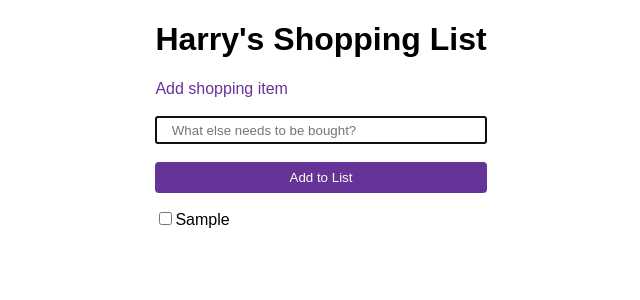
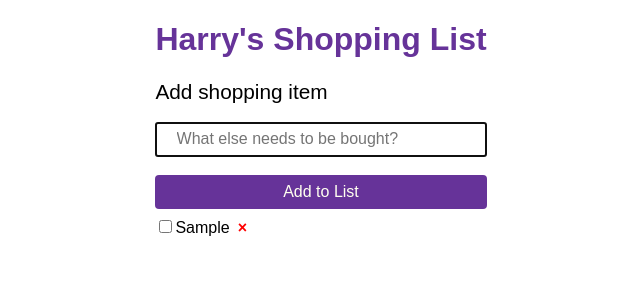
Before and after one commit to KarinLiegmann/Wizard-Shopping-List, a React (Create React App) app in the folder wizard-shopping-list/: page / in a window 1280 px wide. Both pictures are taken after typing "Sample" into the empty fields and a click on the button "Add to List". Shown: the top 300 px of the page, without its empty margins (319-959 px from the left). Built offline with nearby package versions, Linux system fonts and the light colour scheme.

Commit message:
styled components with styles-components-extension and added delete item-function

```diff
--- a/wizard-shopping-list/src/App.css
+++ /dev/null
@@ -1,11 +0,0 @@
-* {
-  box-sizing: border-box;
-}
-
-body {
-  font-family: sans-serif;
-  margin: 0;
-  display: flex;
-  flex-direction: column;
-  align-items: center;
-}
--- a/wizard-shopping-list/src/App.js
+++ b/wizard-shopping-list/src/App.js
@@ -1,6 +1,5 @@
 import { useState } from 'react'
 
-import './App.css'
 import Headline from './Headline'
 import Form from './Form/Form'
 import ShoppingItem from './Form/ShoppingItem'
@@ -16,15 +15,21 @@ function App() {
   }
 
   function toggleCheckbox(indexToToggle) {
+
     const itemToToggle = shoppingItems.find((item, index) => index === indexToToggle)
+    itemToToggle.isDone = !itemToToggle.isDone
 
-    itemToToggle.isDone = !itemToToggle.isDone
     const firstHalf = shoppingItems.slice(0, indexToToggle)
     const secondHalf = shoppingItems.slice(indexToToggle + 1)
 
     setShoppingItems([...firstHalf, itemToToggle, ...secondHalf])
   }
 
+  function deleteShoppingItem(indexToDelete) {
+    const allRemainingItems = shoppingItems.filter((item, index) => index !== indexToDelete)
+
+    setShoppingItems(allRemainingItems)
+  }
 
   return (
     <div className="App">
@@ -35,7 +40,8 @@ function App() {
       (<ShoppingItem
         title={shoppingItem.title}
         isDone={shoppingItem.isDone}
-        onToggleItem={() => toggleCheckbox(index)} />))
+        onToggleItem={() => toggleCheckbox(index)}
+        onDeleteItem={() => deleteShoppingItem(index)} />))
         }
     </div>
   );
--- a/wizard-shopping-list/src/Button/Button.css
+++ /dev/null
@@ -1,7 +0,0 @@
-button {
-    background: rebeccapurple;
-    border: none;
-    border-radius: 4px;
-    color: ivory;
-    padding: .5rem 1.5rem;
-}
--- a/wizard-shopping-list/src/Button/Button.js
+++ b/wizard-shopping-list/src/Button/Button.js
@@ -1,13 +1,21 @@
-import './Button.css'
-
 import PropTypes from 'prop-types'
+import styled from 'styled-components'
 
 export default function Button({ type, text }) {
     return (
-        <button type={type}>{text}</button>
+        <MainButton type={type}>{text}</MainButton>
     )
 }
 
 Button.propTypes = {
     text: PropTypes.string.isRequired,
 }
+
+const MainButton = styled.button`
+    background: rebeccapurple;
+    border: none;
+    border-radius: 4px;
+    color: ivory;
+    font-size: 1rem;
+    padding: .5rem 1.5rem;
+`
--- a/wizard-shopping-list/src/Form/Form.css
+++ /dev/null
@@ -1,13 +0,0 @@
-form {
-    display: flex;
-    flex-direction: column;
-    margin-bottom: 1rem;
-}
-
-form input {
-    padding: 0.3rem 0.9rem;
-}
-
-form label {
-    color: rebeccapurple;
-}
--- a/wizard-shopping-list/src/Form/Form.js
+++ b/wizard-shopping-list/src/Form/Form.js
@@ -1,6 +1,5 @@
-import './Form.css'
-
 import PropTypes from 'prop-types'
+import styled from 'styled-components'
 import Button from '../Button/Button'
 
 
@@ -16,16 +15,30 @@ export default function Form({ onCreateShoppingItem }) {
 
 
     return (
-        <form className="form" onSubmit={handleSubmit}>
+        <FormWrapper onSubmit={handleSubmit}>
             <label htmlFor="shoppinglist">Add shopping item</label>
             <br />
             <input name="title" type="text" id="shoppinglist" placeholder="What else needs to be bought?"></input>
             <br />
             <Button type="submit" text="Add to List" />
-        </form>
+        </FormWrapper>
     )
 }
 
 Form.propTypes = {
     onCreateShoppingItem: PropTypes.func,
 }
+
+const FormWrapper = styled.form`
+    display: flex;
+    flex-direction: column;
+
+    input {
+        font-size: 1rem;
+        padding: 0.4rem 1.2rem;
+        }
+
+    label {
+        font-size: 1.3rem;
+    }
+`
--- a/wizard-shopping-list/src/Form/ShoppingItem.js
+++ b/wizard-shopping-list/src/Form/ShoppingItem.js
@@ -1,14 +1,14 @@
-import './ShoppingList.css'
+import PropTypes from 'prop-types'
+import styled from 'styled-components'
 
-import PropTypes from 'prop-types'
-
-
-export default function ShoppingItem({ isDone, title, onToggleItem }) {
+export default function ShoppingItem({ isDone, title, onToggleItem, onDeleteItem, placeHolderText }) {
     return (
-        <li>
+        <ListItem>
                 <input type="checkbox" checked={isDone} onChange={onToggleItem} />
                 {title}
-        </li>
+
+                <DeleteIcon onClick={onDeleteItem}>&times;</DeleteIcon>
+        </ListItem>
     )
 }
 
@@ -17,3 +17,15 @@ ShoppingItem.propTypes = {
     isDone: PropTypes.bool,
     onToggleItem: PropTypes.func,
 }
+
+const ListItem = styled.li`
+list-style: none;
+margin-top: 0.5rem;
+`
+
+const DeleteIcon = styled.span`
+color: red;
+cursor: pointer;
+font-weight: bold;
+margin-left: 0.5rem;
+`
--- a/wizard-shopping-list/src/Form/ShoppingList.css
+++ /dev/null
@@ -1,3 +0,0 @@
-li {
-    list-style: none;
-}
--- a/wizard-shopping-list/src/Form/ShoppingList.js
+++ b/wizard-shopping-list/src/Form/ShoppingList.js
@@ -1,5 +1,3 @@
-// import './ShoppingList.css'
-
 // import ShoppingItem from './ShoppingItem'
 
 /* export default function ShoppingList({ items, onToggleItem }) {
--- /dev/null
+++ b/wizard-shopping-list/src/GlobalStyles.js
@@ -0,0 +1,15 @@
+import {createGlobalStyle} from 'styled-components'
+
+export default createGlobalStyle`
+* {
+    box-sizing: border-box;
+}
+
+body {
+    align-items: center;
+    display: flex;
+    flex-direction: column;
+    font-family: sans-serif;
+    margin: 0;
+  }
+`
--- a/wizard-shopping-list/src/Headline.js
+++ b/wizard-shopping-list/src/Headline.js
@@ -1,9 +1,14 @@
 import PropTypes from 'prop-types'
+import styled from 'styled-components'
 
 export default function Headline({ name }) {
-    return <h1>{name}'s Shopping List</h1>
+    return <H1>{name}'s Shopping List</H1>
 }
 
 Headline.propTypes = {
     name: PropTypes.string.isRequired,
 }
+
+const H1 = styled.h1`
+color: rebeccapurple;
+`
--- a/wizard-shopping-list/src/index.js
+++ b/wizard-shopping-list/src/index.js
@@ -1,9 +1,11 @@
 import React from 'react';
 import ReactDOM from 'react-dom';
 import App from './App';
+import GlobalStyles from './GlobalStyles'
 
 ReactDOM.render(
   <React.StrictMode>
+    <GlobalStyles />
     <App />
   </React.StrictMode>,
   document.getElementById('root')
```
